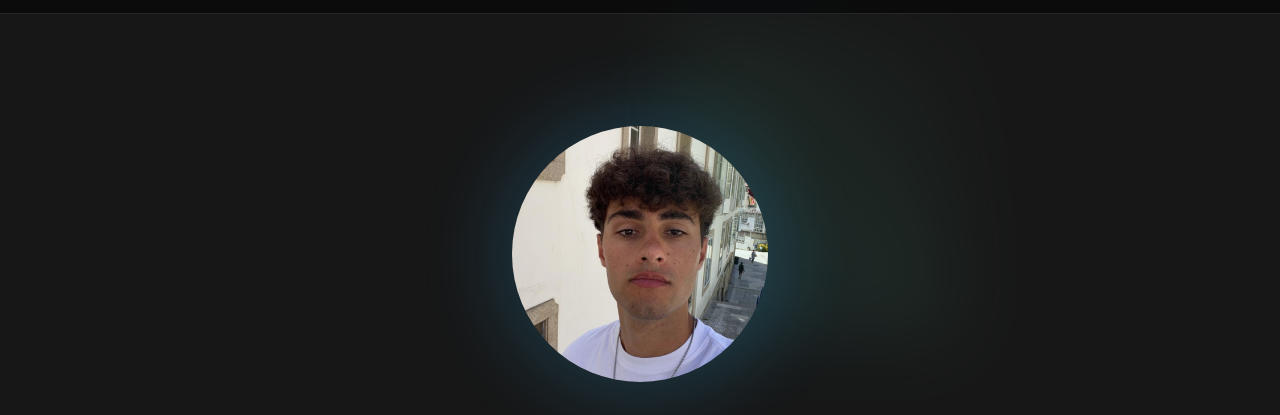
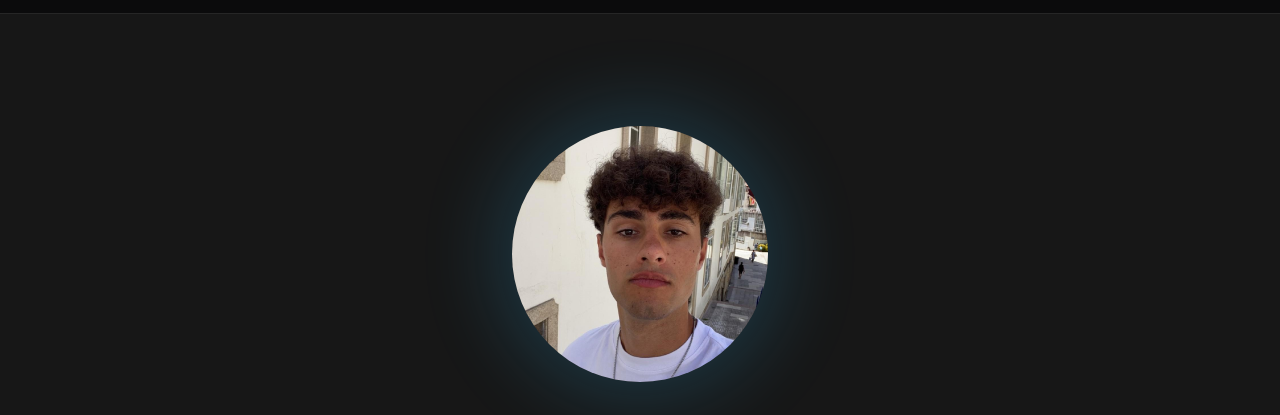
Before and after one commit to javileon01/portfolio, a website: page index.html in a window 1280 px wide. Shown: the part 75-490 px from the top of the page. Drawn offline with nearby package versions, Linux system fonts and the light colour scheme.

Commit message:
Fuera blur

```diff
--- a/index.html
+++ b/index.html
@@ -112,10 +112,6 @@
 
     <!-- Sección de presentación -->
     <section id="about" class="pt-24 pb-36 flex items-start justify-center px-6 bg-neutral-900">
-      <!-- Blur decorativo, entre la imagen y el texto, arriba y a la izquierda -->
-      <div class="absolute top-24 left-[42rem] w-72 h-80 bg-gradient-to-tr from-sky-400/25
-                 via-emerald-300/20 to-transparent blur-2xl opacity-40 pointer-events-none z-0">
-      </div>
       <div class="max-w-7xl w-full flex flex-col xxl:flex-row gap-8 xxl:gap-[22rem] items-center xxl:items-start">
 
         <!-- Foto circular -->
```
